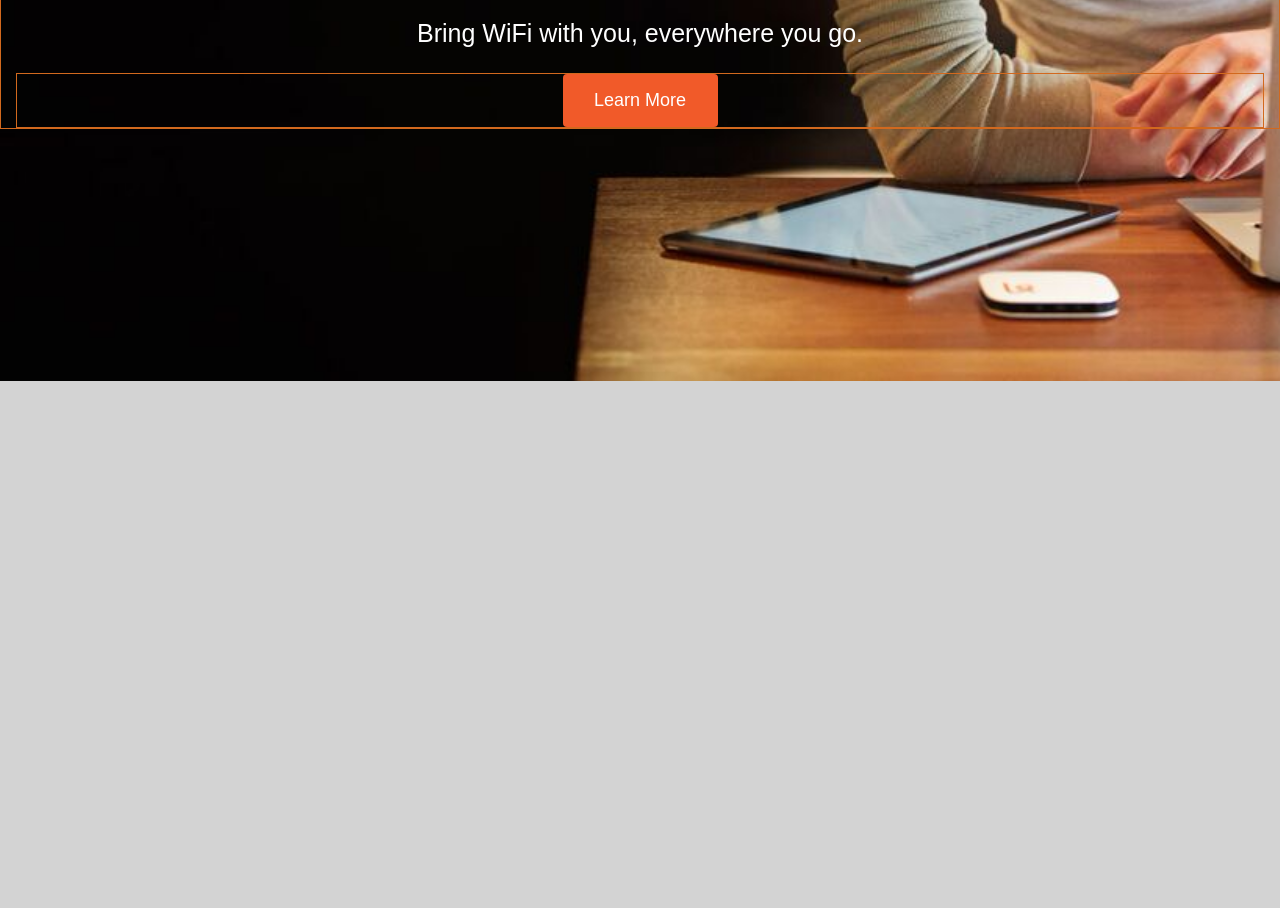
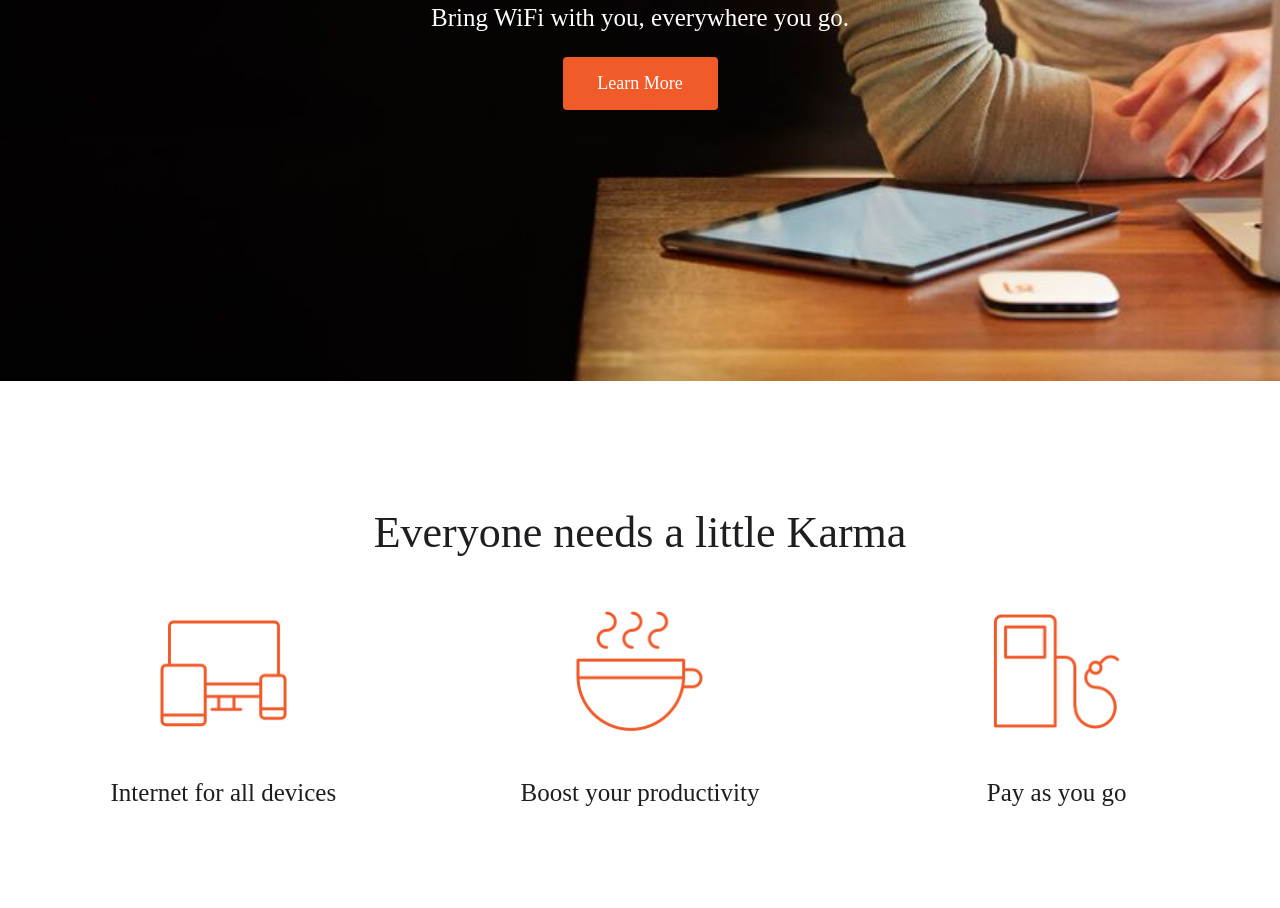
Before and after one commit to jgoodacre71/front_end1, a plain HTML site: page index.html in a window 1280 px wide. Shown: the part 354-1262 px from the top of the page. Before the commit the page ends 800 px from the top, so only its background shows below. Drawn offline with Linux system fonts and the light colour scheme.

Commit message:
coffee mug bit

```diff
--- a/css/style.css
+++ b/css/style.css
@@ -433,6 +433,17 @@
     border: 1px solid Chocolate;
 }
 
+html, body, div, span, applet, object, iframe, h1, h2, h3, h4, h5, h6, p, blockquote, pre, a, abbr, acronym, address, big, cite, code, del, dfn, em, img, ins, kbd, q, s, samp, small, strike, strong, sub, sup, tt, var, b, u, i, center, dl, dt, dd, ol, ul, li, fieldset, form, label, legend, table, caption, tbody, tfoot, thead, tr, th, td, article, aside, canvas, details, embed, figure, figcaption, footer, header, hgroup, menu, nav, output, ruby, section, summary, time, mark, audio, video {
+  margin: 0;
+  padding: 0;
+  border: 0;
+  font-size: 100%;
+  font: inherit;
+  vertical-align: baseline;
+  box-sizing: border-box;
+}
+
+
 .top-navigation {
   background-color: #fff;
   position: fixed;
@@ -511,3 +522,37 @@
   color: white;
   font-size: 1.125rem;
 }
+
+.cases {
+  background-color: #fff;
+  overflow: hidden;
+  padding-bottom: 5rem;
+}
+
+.cases .content {
+  margin-top: 7.875rem;
+  padding: none;
+  color: #1d1e21;
+  text-align: center;
+}
+
+.cases h2 {
+  font-size: 2.75rem;
+  margin: 1.625rem 0 3.125rem;
+  font-weight: 300;
+}
+
+ol, ul {
+  list-style: none;
+}
+
+.cases .devices > li {
+  width: 33.3333333%;
+  float: left;
+}
+
+.cases .devices h3 {
+  font-weight: 400;
+  font-size: 1.563rem;
+  margin: 2.5rem 0px 1.875rem;
+}
--- a/index.html
+++ b/index.html
@@ -32,5 +32,30 @@
     	</div>
 
     </section>
+    <section class="cases">
+    	<div class="content">
+    		<h2>Everyone needs a little Karma</h2>
+    		<ul class="devices">
+    			<li>
+    				<img width="127px" height="127px" src="images/device.png" alt="Internet for all devices image">
+    				<div class="caption">
+    					<h3>Internet for all devices</h3>
+    				</div>
+    			</li>
+    			<li>
+    				<img width="127px" height="127px" src="images/coffee.png" alt="Boost your productivity image">
+    				<div class="caption">
+    					<h3>Boost your productivity</h3>
+    				</div>
+    			</li>
+    			<li>
+    				<img width="127px" height="127px" src="images/refill.png" alt="Pay as you go image">
+    				<div class="caption">
+    					<h3>Pay as you go</h3>
+    				</div>
+    			</li>
+    		</ul>
+    	</div>
+    </section>
 </body>
 </html>
```
Also changed, not shown: images/coffee.png (added), images/device.png (added), images/refill.png (added).
